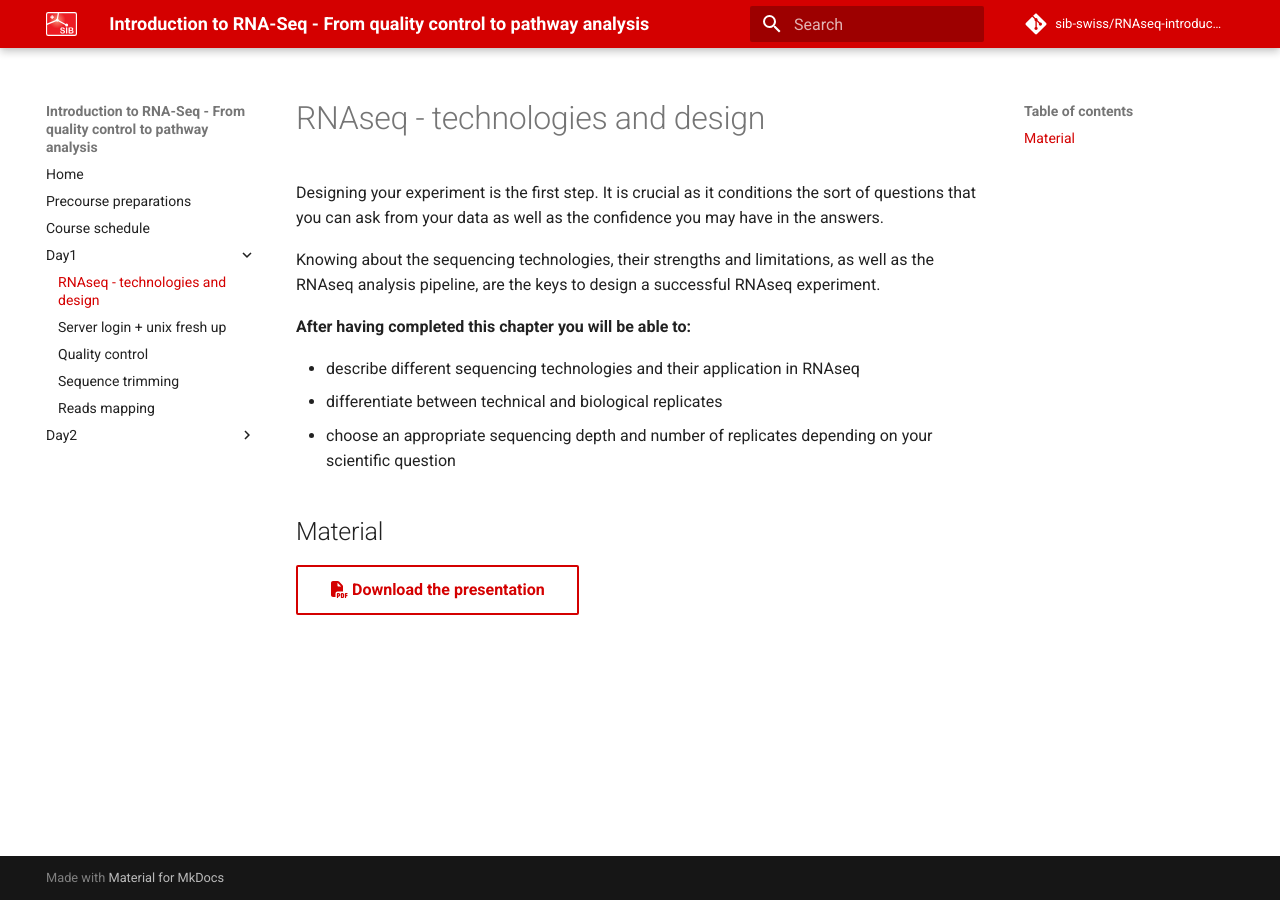
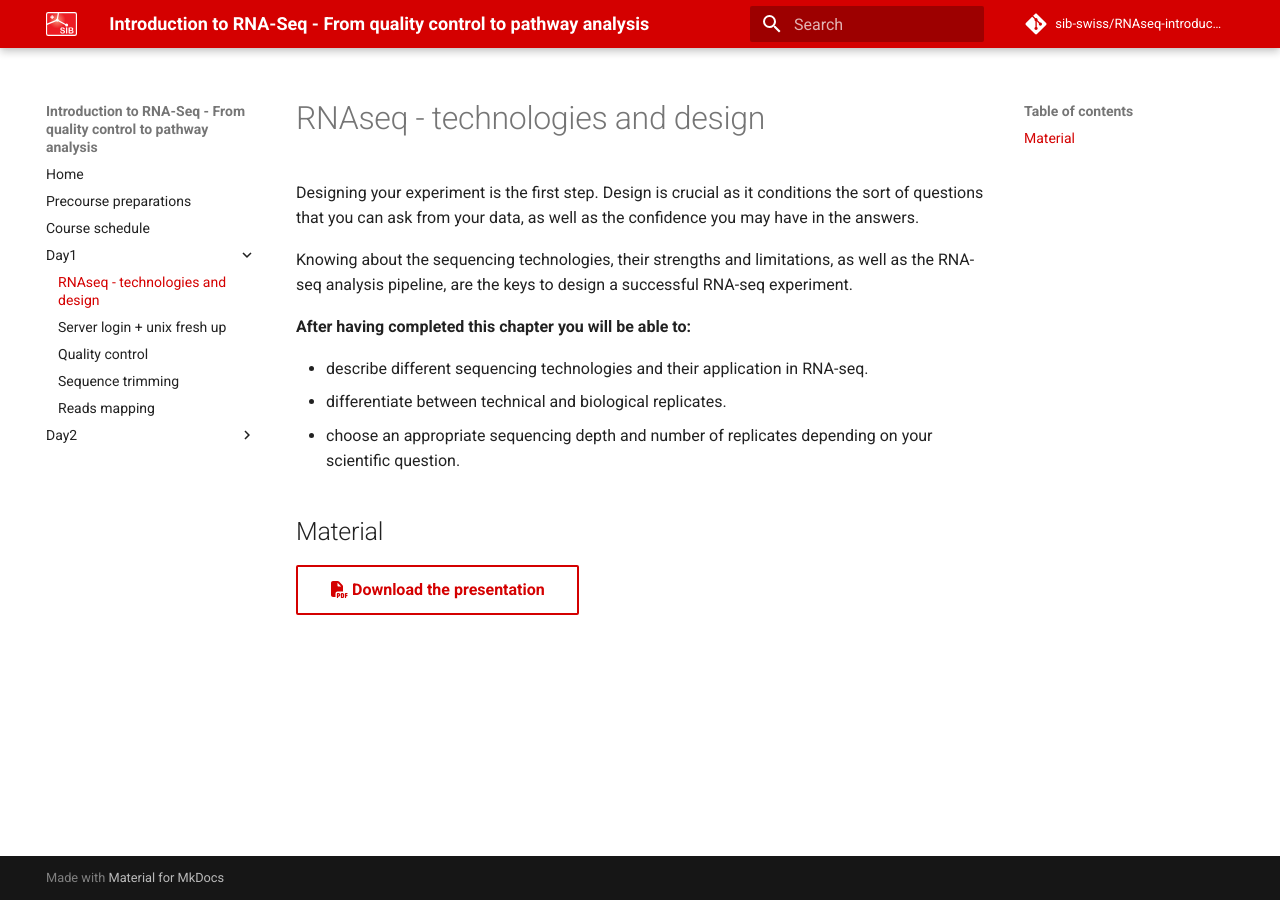
Before and after one commit to sib-swiss/RNAseq-introduction-training, an MkDocs documentation site: the page built from docs/days/design.md, in a window 1280 px wide. Built offline with MkDocs 1.6.1 and Material for MkDocs 9.7.7, drawn with Linux system fonts in a browser that asks for light colours; comment, search, counter and statistics services are not loaded.

Commit message:
Minor language tweaks

```diff
--- a/docs/days/design.md
+++ b/docs/days/design.md
@@ -1,14 +1,14 @@
 
 Designing your experiment is the first step.
-It is crucial as it conditions the sort of questions that you can ask from your data as well as the confidence you may have in the answers.
+Design is crucial as it conditions the sort of questions that you can ask from your data, as well as the confidence you may have in the answers.
 
-Knowing about the sequencing technologies, their strengths and limitations, as well as the RNAseq analysis pipeline, are the keys to design a successful RNAseq experiment.
+Knowing about the sequencing technologies, their strengths and limitations, as well as the RNA-seq analysis pipeline, are the keys to design a successful RNA-seq experiment.
 
 **After having completed this chapter you will be able to:**
 
- * describe different sequencing technologies and their application in RNAseq
- * differentiate between technical and biological replicates
- * choose an appropriate sequencing depth and number of replicates depending on your scientific question
+ * describe different sequencing technologies and their application in RNA-seq.
+ * differentiate between technical and biological replicates.
+ * choose an appropriate sequencing depth and number of replicates depending on your scientific question.
 
 
 
```
